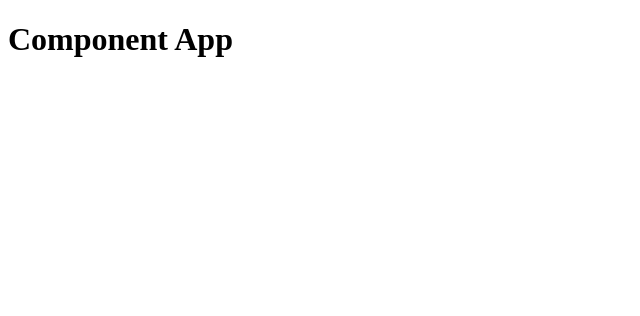
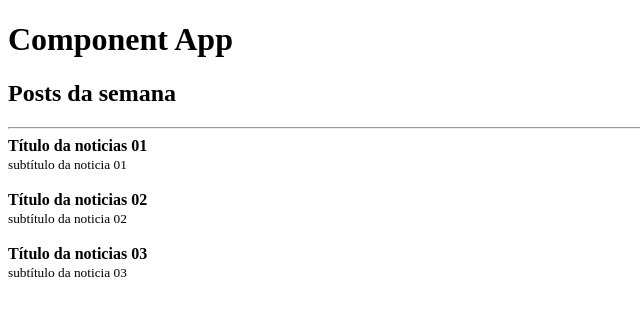
Before and after one commit to mateusgf00/react-fundamentals, a React app: page / in a window 1280 px wide. Shown: the top 316 px of the page, without its empty margins (0-640 px from the left). Built offline with nearby package versions, Linux system fonts and the light colour scheme.

Commit message:
crete component with props

```diff
--- a/src/App.js
+++ b/src/App.js
@@ -1,7 +1,28 @@
 import React from 'react';
+import Post from './Post';
 
-function App(){
-  return <h1>Component App</h1>
+function App() {
+  return (
+    <>
+      <h1>Component App</h1>
+      <h2>Posts da semana</h2>
+
+      <hr />
+
+      <Post
+        title="Título da noticias 01"
+        subtitle="subtítulo da noticia 01"
+      />
+      <Post
+        title="Título da noticias 02"
+        subtitle="subtítulo da noticia 02"
+      />
+      <Post
+        title="Título da noticias 03"
+        subtitle="subtítulo da noticia 03"
+      />
+    </>
+  );
 }
 
 export default App;
--- /dev/null
+++ b/src/Post.js
@@ -0,0 +1,15 @@
+import React from 'react';
+
+function Post(props) {
+  return (
+    <>
+      <article>
+        <strong>{props.title}</strong><br />
+        <small>{props.subtitle}</small>
+      </article>
+      <br />
+    </>
+  )
+}
+
+export default Post;
```
